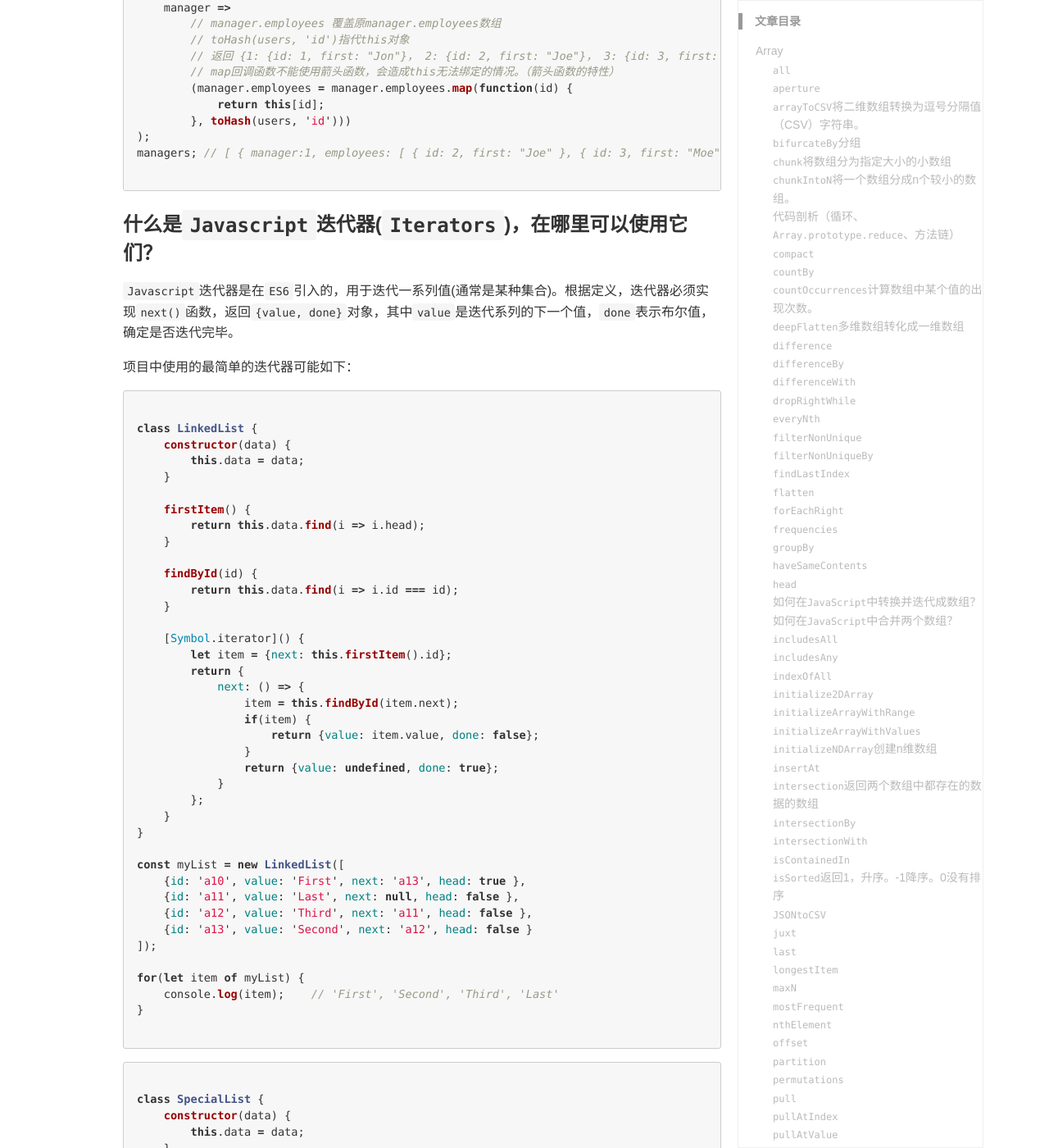
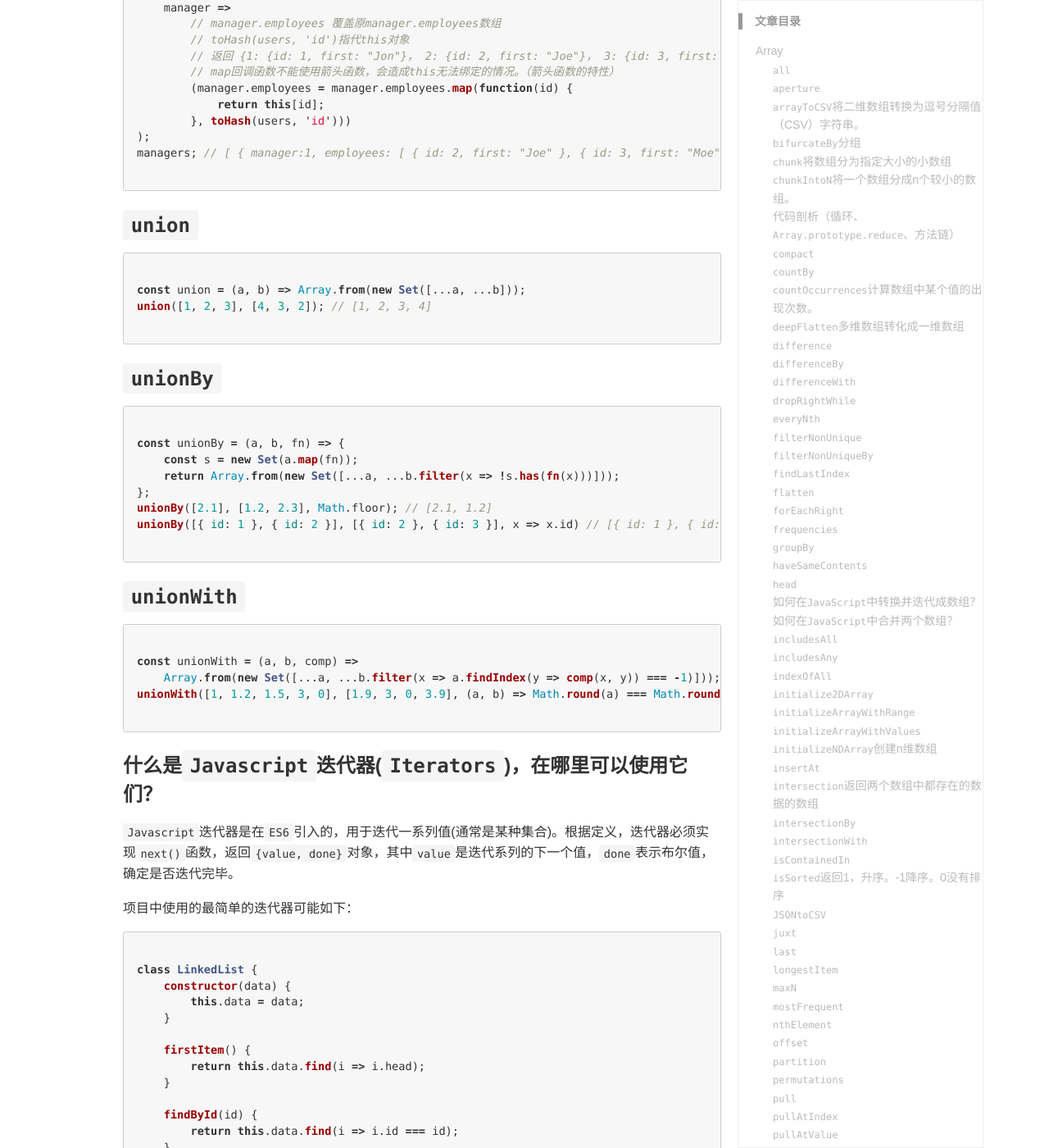
Before and after one commit to TcTOrz/TcTOrz.github.io, a Jekyll site: the page built from _wiki/javascript.md, in a window 1280 px wide and 1400 px high, scrolled down 26685 px. Shown: the whole window at 82% size. Built offline with Jekyll 4.4.1, drawn with Linux system fonts in a browser that asks for light colours; some web fonts are replaced; comment, search, counter and statistics services are not loaded.

Commit message:
add-js-wiki

````diff
--- a/_wiki/javascript.md
+++ b/_wiki/javascript.md
@@ -1310,6 +1310,38 @@ managers; // [ { manager:1, employees: [ { id: 2, first: "Joe" }, { id: 3, first
 
 ```
 
+### `union`
+
+```js
+
+const union = (a, b) => Array.from(new Set([...a, ...b]));
+union([1, 2, 3], [4, 3, 2]); // [1, 2, 3, 4]
+
+```
+
+### `unionBy`
+
+```js
+
+const unionBy = (a, b, fn) => {
+    const s = new Set(a.map(fn));
+    return Array.from(new Set([...a, ...b.filter(x => !s.has(fn(x)))]));
+};
+unionBy([2.1], [1.2, 2.3], Math.floor); // [2.1, 1.2]
+unionBy([{ id: 1 }, { id: 2 }], [{ id: 2 }, { id: 3 }], x => x.id) // [{ id: 1 }, { id: 2 }, { id: 3 }]
+
+```
+
+### `unionWith`
+
+```js
+
+const unionWith = (a, b, comp) =>
+    Array.from(new Set([...a, ...b.filter(x => a.findIndex(y => comp(x, y)) === -1)]));
+unionWith([1, 1.2, 1.5, 3, 0], [1.9, 3, 0, 3.9], (a, b) => Math.round(a) === Math.round(b)); // [1, 1.2, 1.5, 3, 0, 3.9]
+
+```
+
 ### 什么是`Javascript`迭代器(`Iterators`)，在哪里可以使用它们？
 
 `Javascript`迭代器是在`ES6`引入的，用于迭代一系列值(通常是某种集合)。根据定义，迭代器必须实现`next()`函数，返回`{value, done}`对象，其中`value`是迭代系列的下一个值，`done`表示布尔值，确定是否迭代完毕。
````
